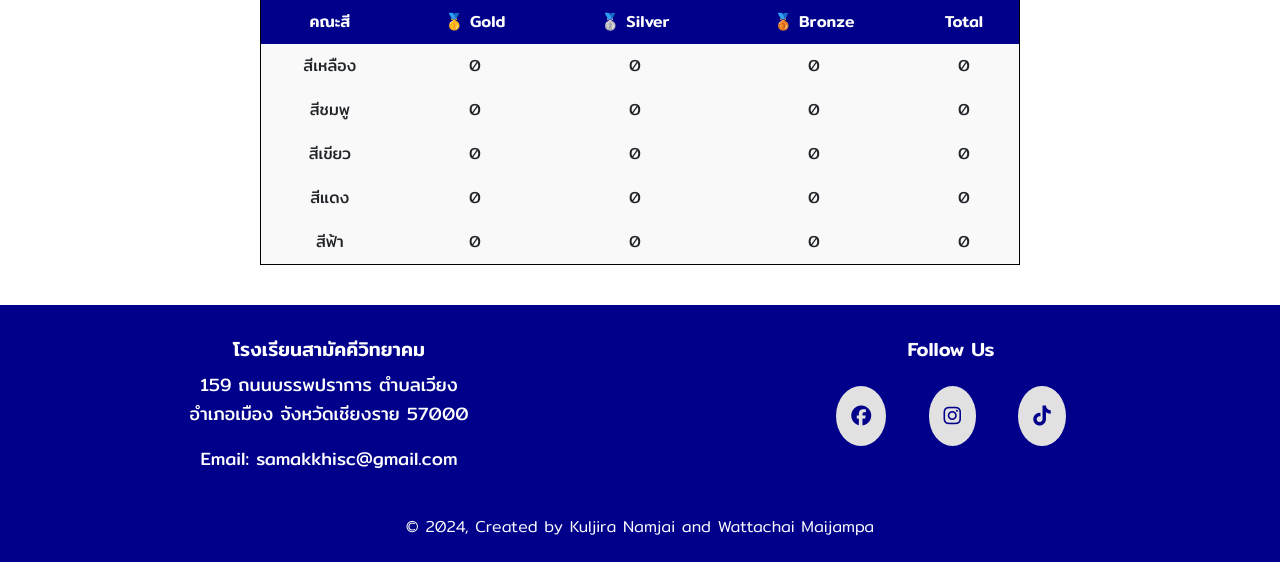
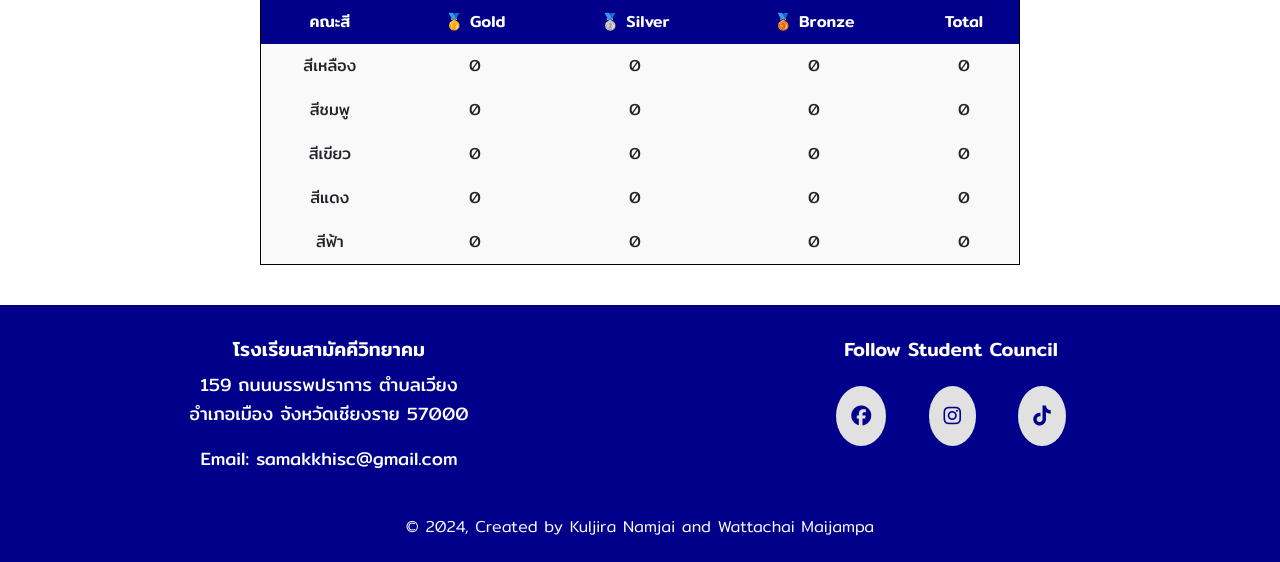
Before and after one commit to Book549/ISRS, a PHP site: page /ISRS/ in a window 1280 px wide. Shown: the part 1553-2115 px from the top of the page. Run offline with PHP 8.4, Linux system fonts and the light colour scheme; data comes from the database, SQL or seed files in the repository; data that the repository does not hold is empty; some libraries are stand-ins or nearby versions.

Commit message:
Update index.php

```diff
--- a/index.php
+++ b/index.php
@@ -189,7 +189,7 @@
     </div>
 
     <div class="footer-section">
-      <h4>Follow Us</h4>
+      <h4>Follow Student Council</h4>
       <div class="social-icons">
         <a href="https://www.facebook.com/swkstudentcouncil?_rdc=1&_rdr#"><i class="fa-brands fa-facebook"></i></a>
         <a href="https://www.instagram.com/swk.sc?utm_source=ig_web_button_share_sheet&igsh=ZDNlZDc0MzIxNw=="><i class="fa-brands fa-instagram"></i></a>
```
